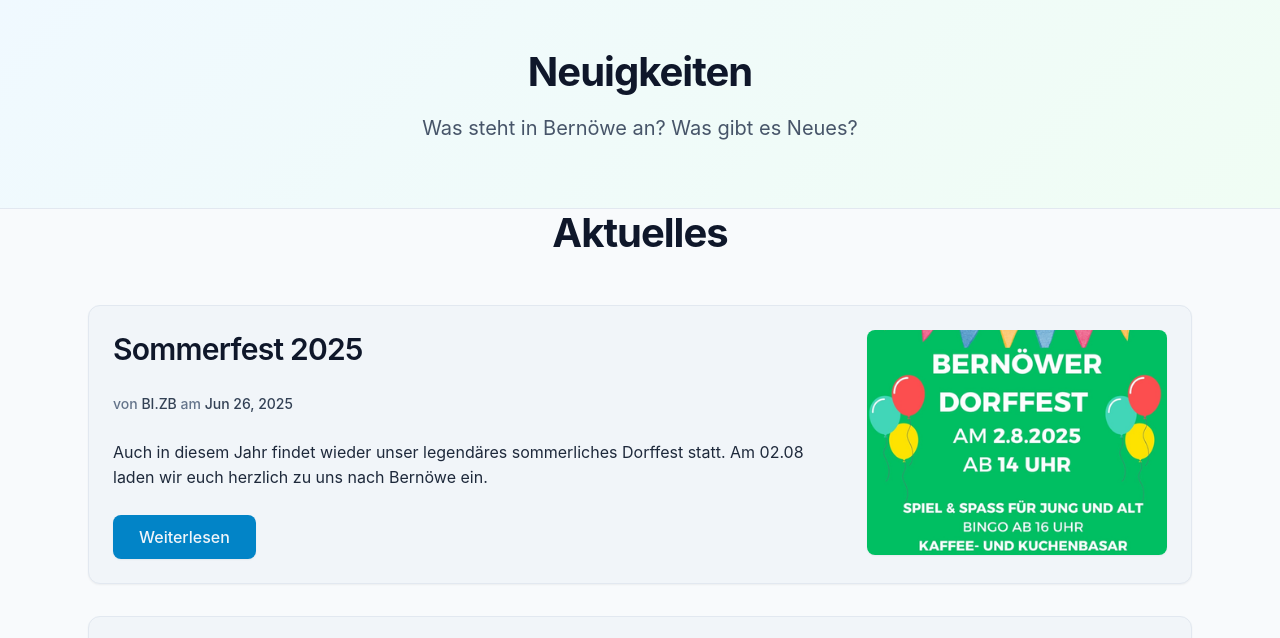
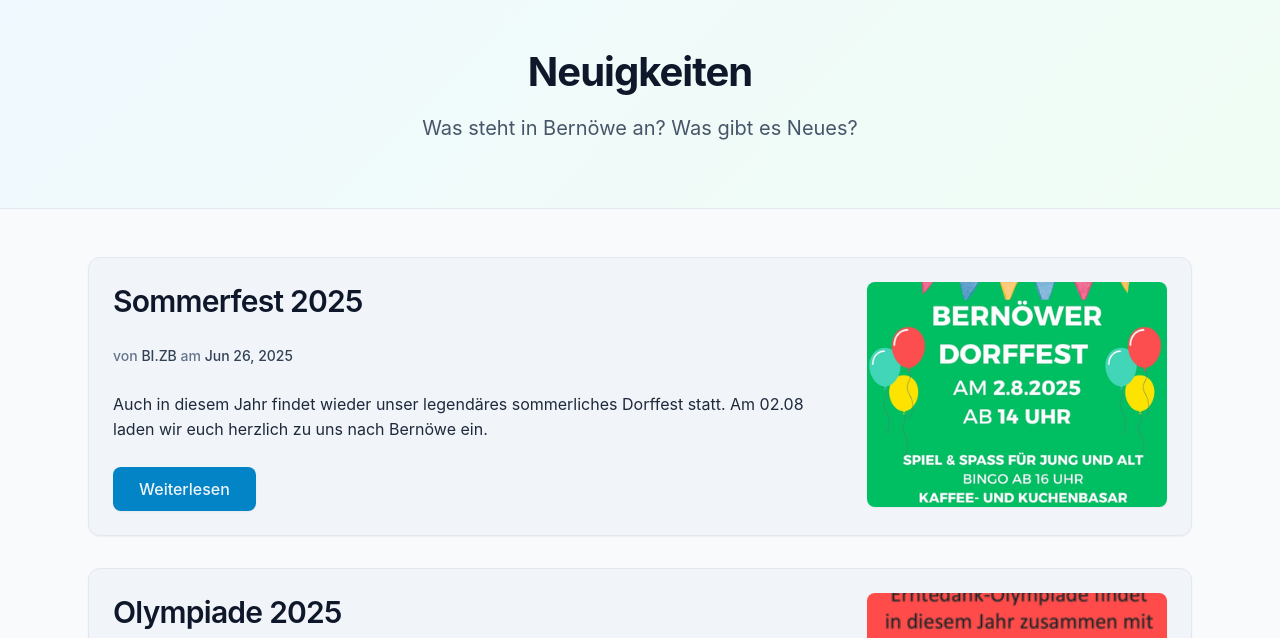
Before and after one commit to bernoewe/bernoewe.github.io, an Eleventy site: page src/blog.njk in a window 1280 px wide. Shown: the part 103-741 px from the top of the page. Built offline with nearby package versions, Linux system fonts and the light colour scheme; Eleventy itself is replaced by a stand-in of ours; files that its build step writes are made by us from their sources.

Commit message:
fix: remove headlien for blog page

```diff
--- a/src/blog.njk
+++ b/src/blog.njk
@@ -12,7 +12,6 @@ layout : 'base.njk'
 
 <section class="featured-articles">
   <div class="container flow">
-    <h2 class="section-title text-center">Aktuelles</h2>
     <ul role="list" class="articles__list flow">
     {%- for post in collections.featured | reverse -%}
       {% include 'article-snippet.njk' %}
```
